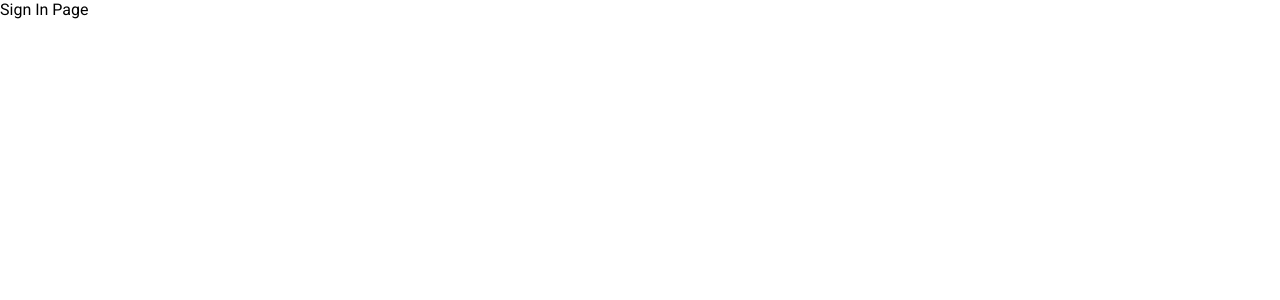
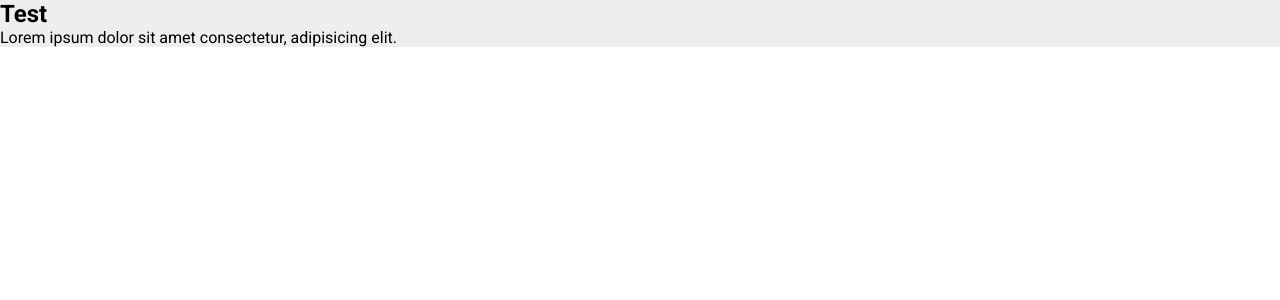
Before and after one commit to MyDry30/admin-portal, a React (Vite) app: page /sign-in in a window 1280 px wide. Shown: the top 300 px of the page. Built offline with nearby package versions, Linux system fonts and the light colour scheme.

Commit message:
Adding sign in

```diff
--- /dev/null
+++ b/src/features/ui/dialog/Dialog.jsx
@@ -0,0 +1,7 @@
+import { StyledDialog } from "./Dialog.styled";
+
+const Dialog = ({ children }) => {
+	return <StyledDialog>{children}</StyledDialog>;
+};
+
+export default Dialog;
--- /dev/null
+++ b/src/features/ui/dialog/Dialog.styled.js
@@ -0,0 +1,5 @@
+import styled from "styled-components";
+
+export const StyledDialog = styled.section`
+	background-color: #ecefeb;
+`;
--- a/src/pages/Home.jsx
+++ b/src/pages/Home.jsx
@@ -1,4 +1,18 @@
+import { useSelector } from "react-redux";
+import { getAccessToken } from "../features/app/authSlice";
+import { useNavigate } from "react-router-dom";
+import { useEffect } from "react";
+
 const Home = () => {
+	const accessToken = useSelector(getAccessToken);
+	const navigate = useNavigate();
+
+	useEffect(() => {
+		if (!accessToken) {
+			navigate("/sign-in");
+		}
+	}, [accessToken]);
+
 	return <div>Home</div>;
 };
 
--- a/src/pages/SignIn.jsx
+++ b/src/pages/SignIn.jsx
@@ -1,5 +1,14 @@
+import Dialog from "../features/ui/dialog/Dialog";
+
 const SignIn = () => {
-	return <div>Sign In Page</div>;
+	return (
+		<>
+			<Dialog>
+				<h1>Test</h1>
+				<p>Lorem ipsum dolor sit amet consectetur, adipisicing elit.</p>
+			</Dialog>
+		</>
+	);
 };
 
 export default SignIn;
```
